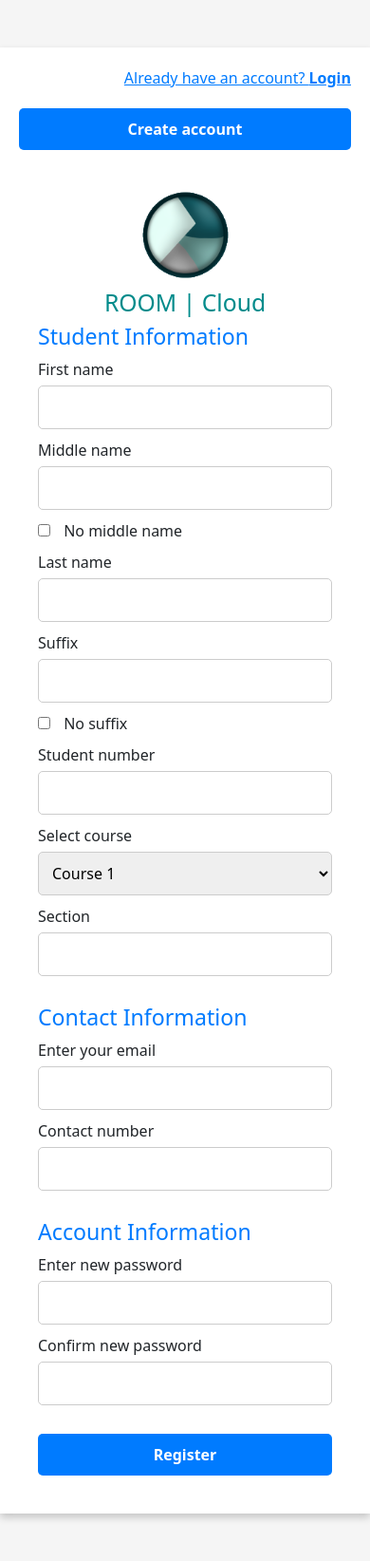
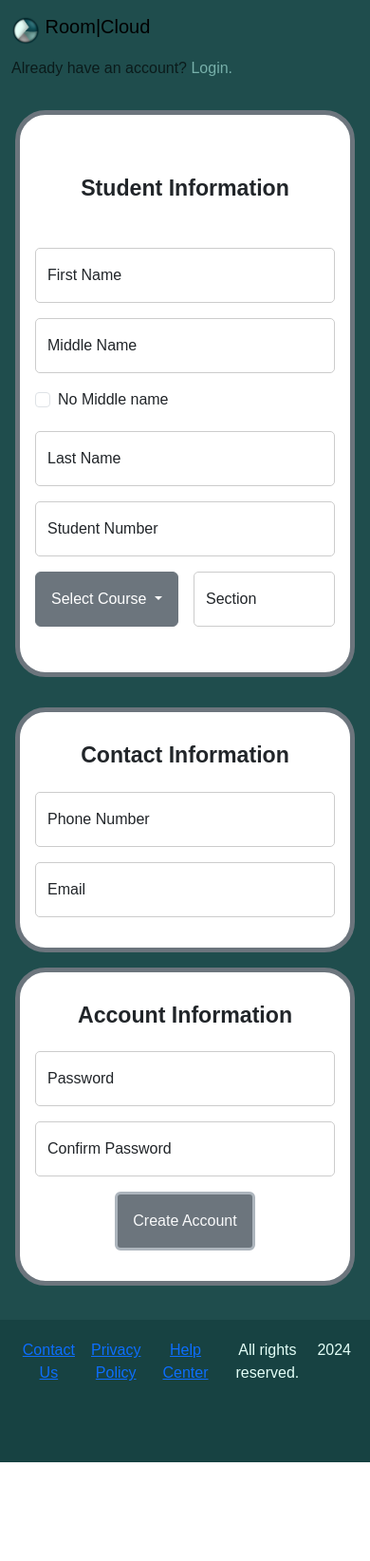
Before and after one commit to BorgorNinja/Roomcloud-Application, a PHP site: page /register.html in a window 390 px wide. Shown: the whole page at 95% size. After the commit the page ends 1540 px from the top, so only its background shows below. Run offline with PHP 8.4, Linux system fonts and the light colour scheme; some libraries are stand-ins or nearby versions.

Commit message:
Add files via upload

```diff
--- a/dashboard.html
+++ b/dashboard.html
@@ -118,3 +118,6 @@
     </div>
 </body>
 </html>
+
+
+<!--this code is redundant-->
--- a/login.php
+++ b/login.php
@@ -87,8 +87,8 @@ $conn->close();
             </div>
         </main>
         <footer>
-            <a href="#">Contact Us</a>
-            <a href="#">Privacy Policy</a>
+            <a href="contactus.html">Contact Us</a>
+            <a href="privacy.html">Privacy Policy</a>
             <a href="#">Help Center</a>
             <p>All rights reserved© 2024</p>
         </footer>
--- a/register.html
+++ b/register.html
@@ -1,165 +1,143 @@
 <!DOCTYPE html>
 <html lang="en">
+<script>
+    function selectCourse(course) {
+        document.getElementById('courseDropdown').innerText = course;
+        document.getElementById('course').value = course;
+    }
+</script>
 <head>
     <meta charset="UTF-8">
     <meta name="viewport" content="width=device-width, initial-scale=1.0">
-    <title>Register</title>
-    <link href="css/bootstrap.min.css" rel="stylesheet">
-    <style>
-        body {
-            background-color: #f5f5f5;
-        }
+    <title>Room|Cloud</title>
+    <link rel="icon" type="image/x-icon" href="images/Untitled136_20240527141040.ico">
+    <link href="https://cdn.jsdelivr.net/npm/bootstrap@5.3.3/dist/css/bootstrap.min.css" rel="stylesheet"
+        integrity="sha384-QWTKZyjpPEjISv5WaRU9OFeRpok6YctnYmDr5pNlyT2bRjXh0JMhjY6hW+ALEwIH" crossorigin="anonymous">
+    <link rel="stylesheet" href="register.css">
+</head>
 
-        .container {
-            max-width: 600px;
-            margin: 50px auto;
-            background-color: white;
-            padding: 20px;
-            box-shadow: 0 4px 8px rgba(0, 0, 0, 0.2);
-        }
-
-        .login-link {
-            display: block;
-            text-align: right;
-            margin-bottom: 10px;
-            color: #007bff;
-        }
-
-        .login-link span {
-            font-weight: bold;
-        }
-
-        .create-account-button {
-            display: block;
-            text-align: center;
-            margin: 20px auto;
-            background-color: #007bff;
-            color: white;
-            padding: 10px 20px;
-            border-radius: 5px;
-            text-decoration: none;
-            font-weight: bold;
-        }
-
-        .form-container {
-            padding: 20px;
-        }
-
-        .form-section {
-            margin-bottom: 20px;
-        }
-
-        .form-section h3 {
-            color: #007bff;
-        }
-
-        .form-section label {
-            display: block;
-            margin-bottom: 5px;
-        }
-
-        .form-section input,
-        .form-section select {
-            width: 100%;
-            padding: 10px;
-            margin-bottom: 10px;
-            border: 1px solid #ccc;
-            border-radius: 5px;
-        }
-
-        .form-section input[type="checkbox"] {
-            width: auto;
-            margin-right: 10px;
-        }
-
-        .form-section input[type="checkbox"] + label {
-            display: inline-block;
-            margin: 0;
-        }
-
-        button[type="submit"] {
-            width: 100%;
-            background-color: #007bff;
-            color: white;
-            padding: 10px;
-            border: none;
-            border-radius: 5px;
-            font-size: 16px;
-            font-weight: bold;
-        }
-
-        .logo img {
-            display: block;
-            margin: 0 auto 10px;
-            width: 100px;
-            height: auto;
-        }
-
-        h2 {
-            text-align: center;
-            color: darkcyan;
-        }
-
-        .alert {
-            display: none;
-        }
-    </style>
-</head>
 <body>
-    <div class="container">
-        <a href="login.php" class="login-link">Already have an account? <span>Login</span></a>
-        <a href="#" class="create-account-button">Create account</a>
-        <div class="form-container">
-            <div class="alert alert-danger" id="error-alert"></div>
-            <div class="alert alert-success" id="success-alert"></div>
-            <form action="register.php" method="POST">
-                <div class="logo">
-                    <img src="asset_logo.png" alt="Logo">
+    <nav class="navbar navbar-fixed-top navbar-expand-md">
+        <div class="container-fluid">
+            <a class="navbar-brand fw-light" href="login.php">
+                <img src="Roomcloud.png" alt="Room|Cloud" style="height: 30px; width: 30px;"
+                    class="d-inline-block align-text-top">
+                Room|Cloud
+            </a>
+            <div class="navbar-nav me-md-4">
+                <a href="login.php" class="nav-link me-md-4 fw-light">Already have an account? <span
+                        style="color: #77B0AA;">Login.</span></a>
             </div>
-                <h2>ROOM | Cloud</h2>
-                <div class="form-section">
-                    <h3>Student Information</h3>
-                    <label>First name</label>
-                    <input type="text" name="first_name" required>
-                    <label>Middle name</label>
-                    <input type="text" name="middle_name">
-                    <label><input type="checkbox" name="no_middle_name"> No middle name</label>
-                    <label>Last name</label>
-                    <input type="text" name="last_name" required>
-                    <label>Suffix</label>
-                    <input type="text" name="suffix">
-                    <label><input type="checkbox" name="no_suffix"> No suffix</label>
-                    <label>Student number</label>
-                    <input type="text" name="student_number" required>
-                    <label>Select course</label>
-                    <select name="course" required>
-                        <option value="Course 1">Course 1</option>
-                        <option value="Course 2">Course 2</option>
-                    </select>
-                    <label>Section</label>
-                    <input type="text" name="section" required>
         </div>
-                <div class="form-section">
-                    <h3>Contact Information</h3>
-                    <label>Enter your email</label>
-                    <input type="email" name="email" required>
-                    <label>Contact number</label>
-                    <input type="text" name="contact_number" required>
+    </nav>
+    <div class="container-fluid">
+        <form action="register.php" method="post">
+            <div class="row cols-2">
+                <div class="col-sm-6 align-items-center p-3">
+                    <div class="card border border-secondary border-5 rounded rounded-5">
+                        <div class="card-body ">
+                            <h1 class="h3 fw-bolder m-5 text-center">Student Information</h1>
+                            <div class="form-floating mb-3">
+                                <input type="text" class="form-control" name="first_name" id="first_name" placeholder="First Name" required />
+                                <label for="first_name">First Name</label>
                             </div>
-                <div class="form-section">
-                    <h3>Account Information</h3>
-                    <label>Enter new password</label>
-                    <input type="password" name="new_password" required>
-                    <label>Confirm new password</label>
-                    <input type="password" name="confirm_password" required>
+                            <div class="form-floating mb-3">
+                                <input type="text" class="form-control" name="middle_name" id="middle_name" placeholder="Middle Name" />
+                                <label for="middle_name">Middle Name</label>
                             </div>
-                <button type="submit">Register</button>
+                            <div class="form-check mb-3">
+                                <input class="form-check-input" type="checkbox" name="no_middle_name" id="no_middle_name" value="1" />
+                                <label class="form-check-label" for="no_middle_name"> No Middle name </label>
+                            </div>
+                            <div class="form-floating mb-3">
+                                <input type="text" class="form-control" name="last_name" id="last_name" placeholder="Last Name" required />
+                                <label for="last_name">Last Name</label>
+                            </div>
+                            <div class="form-floating mb-3">
+                                <input type="text" class="form-control" name="student_number" id="student_number" placeholder="Student Number" required />
+                                <label for="student_number">Student Number</label>
+                            </div>
+                            <ul class="list-unstyled text-decoration-none d-flex align-content-center">
+                                <li>
+                                    <div class="dropdown open">
+                                        <button class="btn btn-secondary dropdown-toggle me-3 p-3" type="button" id="courseDropdown" data-bs-toggle="dropdown" aria-haspopup="true" aria-expanded="false">
+                                            Select Course
+                                        </button>
+                                        <div class="dropdown-menu" aria-labelledby="courseDropdown">
+                                            <button class="dropdown-item" type="button" onclick="selectCourse('BSIT')">BSIT</button>
+                                            <button class="dropdown-item" type="button" onclick="selectCourse('BSCS')">BSCS</button>
+                                        </div>
+                                    </div>
+                                </li>
+                                <li>
+                                    <div class="form-floating mb-3">
+                                        <input type="text" class="form-control" name="section" id="section" placeholder="Section" required />
+                                        <label for="section">Section</label>
+                                    </div>
+                                </li>
+                            </ul>
+                        </div>
+                    </div>
+                </div>
+                <div class="col-sm-6 align-items-center p-3">
+                    <div class="card border border-secondary border-5 rounded rounded-5 w-auto mb-3">
+                        <div class="card-body">
+                            <h1 class="h3 fw-bolder text-center p-3">Contact Information</h1>
+                            <div class="form-floating mb-3">
+                                <input type="text" class="form-control" name="contact_number" id="contact_number" placeholder="Phone Number" required />
+                                <label for="contact_number">Phone Number</label>
+                            </div>
+                            <div class="form-floating mb-3">
+                                <input type="email" class="form-control" name="email" id="email" placeholder="Email" required />
+                                <label for="email">Email</label>
+                            </div>
+                        </div>
+                    </div>
+                    <div class="card border border-secondary border-5 rounded rounded-5">
+                        <div class="card-body">
+                            <h1 class="h3 fw-bolder text-center p-3">Account Information</h1>
+                            <div class="form-floating mb-3">
+                                <input type="password" class="form-control" name="new_password" id="new_password" placeholder="Password" required />
+                                <label for="new_password">Password</label>
+                            </div>
+                            <div class="form-floating mb-3">
+                                <input type="password" class="form-control" name="confirm_password" id="confirm_password" placeholder="Confirm Password" required />
+                                <label for="confirm_password">Confirm Password</label>
+                            </div>
+                            <div class="form-floating mb=3">
+                                <input type="hidden" name="course" id="course" value="">
+                            </div>
+                            <ul class="list-unstyled d-flex justify-content-center align-items-center">
+                                <li>
+                                    <button type="submit" class="p-3 bg-secondary btn btn-outline-light border border-dark-subtle border-3">Create Account</button>
+                                </li>
+                            </ul>
+                        </div>
+                    </div>
+                </div>
+            </div>
         </form>
     </div>
+    <footer class="footer footer-sticky-bottom justify-content-center text-center" style="height: 150px;">
+        <div class="col-sm-12">
+            <ul class="list-unstyled d-flex justify-content-evenly mb-5" style="color: #E3FEF7;">
+                <li><a href="contactus.html">Contact Us</a></li>
+                <li><a href="privacy.html">Privacy Policy</a></li>
+                <li><a href="#">Help Center</a></li>
+            </ul>
         </div>
+        <p class="fw-lighter" style="color: #E3FEF7;">All rights reserved.</p>
+        <p class="fw-lighter" style="color: #E3FEF7;">2024</p>
+    </footer>
+    <script src="https://cdn.jsdelivr.net/npm/bootstrap@5.3.3/dist/js/bootstrap.bundle.min.js"
+        integrity="sha384-YvpcrYf0tY3lHB60NNkmXc5s9fDVZLESaAA55NDzOxhy9GkcIdslK1eN7N6jIeHz"
+        crossorigin="anonymous"></script>
+    <script>
+        function selectCourse(course) {
+            document.getElementById('courseDropdown').innerText = course;
+            document.getElementById('courseDropdown').value = course;
+        }
+    </script>
+</body>
 
-    <script src="https://code.jquery.com/jquery-3.5.1.slim.min.js"></script>
-    <script src="https://cdn.jsdelivr.net/npm/@popperjs/core@2.9.2/dist/umd/popper.min.js"></script>
-    <script src="js/bootstrap.min.js"></script>
-</body>
 </html>
--- a/register.php
+++ b/register.php
@@ -49,10 +49,10 @@ if ($_SERVER["REQUEST_METHOD"] == "POST") {
     $middle_name = $_POST['middle_name'];
     $no_middle_name = isset($_POST['no_middle_name']) ? 1 : 0;
     $last_name = $_POST['last_name'];
-    $suffix = $_POST['suffix'];
+    $suffix = isset($_POST['suffix']) ? $_POST['suffix'] : '';
     $no_suffix = isset($_POST['no_suffix']) ? 1 : 0;
     $student_number = $_POST['student_number'];
-    $course = $_POST['course'];
+    $course = isset($_POST['course']) ? $_POST['course'] : '';
     $section = $_POST['section'];
     $email = $_POST['email'];
     $contact_number = $_POST['contact_number'];
```
Also changed, not shown: contactus.css (added, +48 -0 lines), contactus.html (added, +73 -0 lines), privacy.css (added, +48 -0 lines), privacy.html (added, +118 -0 lines), Roomcloud.png (added), Untitled136_20240527141040.ico (added). Lines whose indentation alone changed are shown as unchanged.
